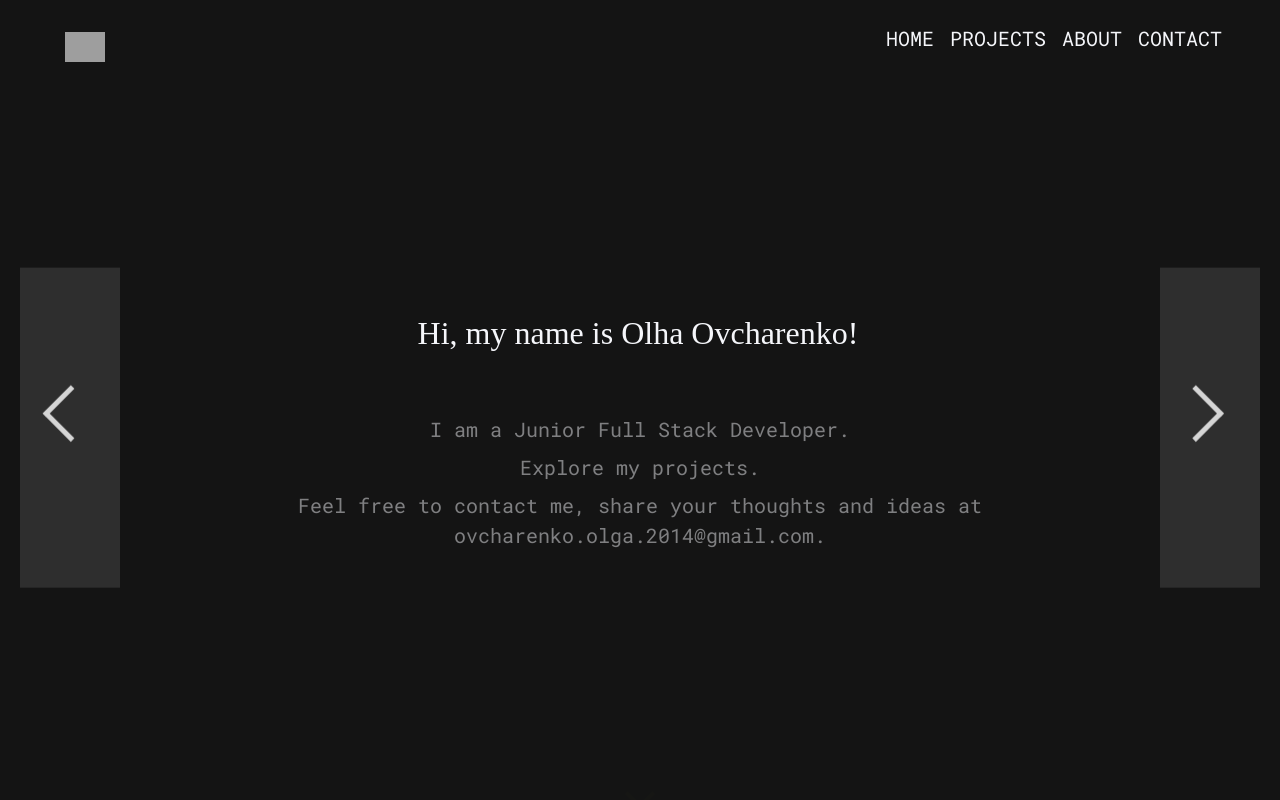
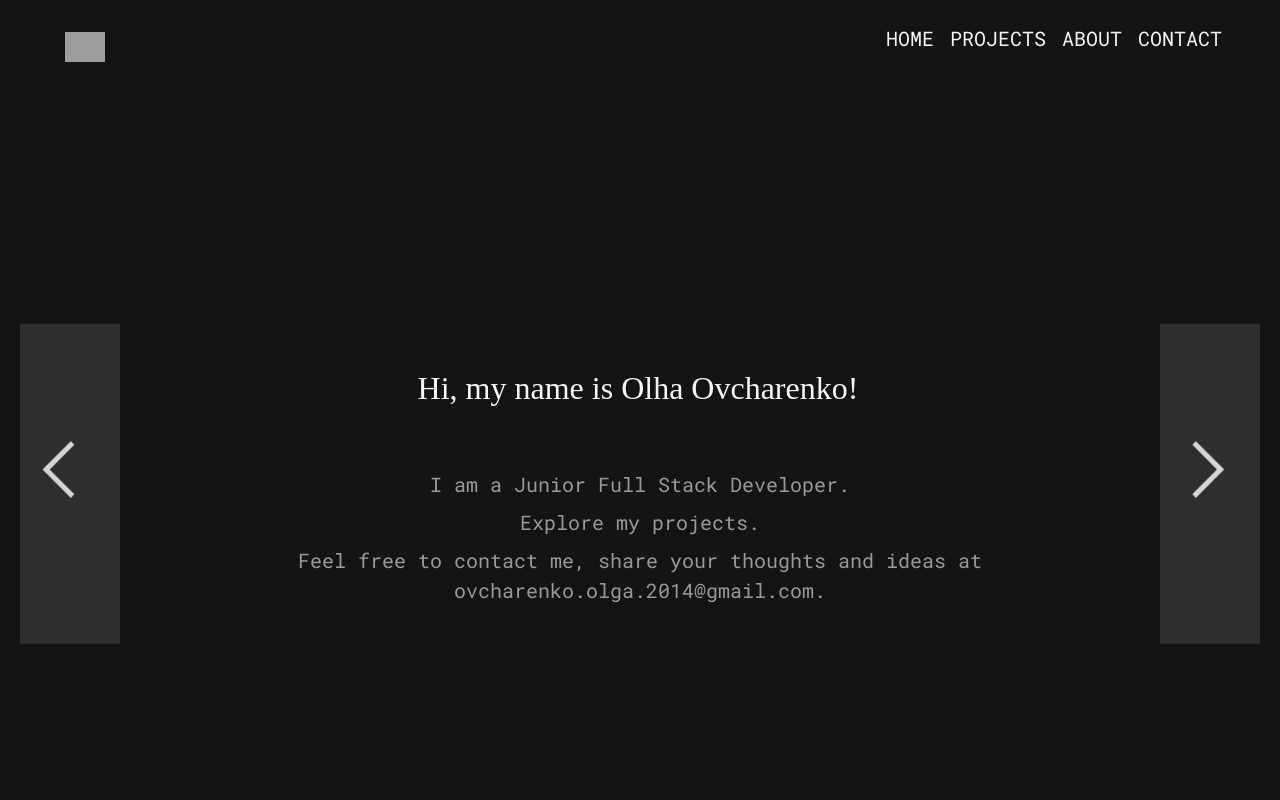
Before and after one commit to OlhaOvcharenko/Portfolio, a React (Create React App) app in the folder client/: page / in a window 1280 px wide. Shown: the top 800 px of the page. Built offline with nearby package versions, Linux system fonts and the light colour scheme; no server answers; grey boxes are pictures that could not be loaded; a web font is replaced by a local one.

Commit message:
Change ArrowRight.js, Arrowleft.js, PageContainer.js by changing styles for arrows

```diff
--- a/client/src/components/Common/ArrowLeft/ArrowLeft.module.scss
+++ b/client/src/components/Common/ArrowLeft/ArrowLeft.module.scss
@@ -1,15 +1,15 @@
 
 .arrowContainer {
   position: fixed;
+  display: flex;
+  justify-content: center;
+  align-items: center;
   top:50%;
   left: 20px;
   background-color: rgba(255, 255, 255, 0.112);
   transform: translateY(-50%);
   width: 100px;
   height: 40vh;
-  display: flex;
-  justify-content: center;
-  align-items: center;
   animation: bounce 3s infinite;
 }
 
--- a/client/src/components/Common/ArrowRight/Arrow.js
+++ b/client/src/components/Common/ArrowRight/ArrowRight.js
@@ -1,4 +1,4 @@
-import styles from "../ArrowRight/Arrow.module.scss"
+import styles from "../ArrowRight/ArrowRight.module.scss"
 import { Link } from "react-router-dom";
 
 const ArrowRight = ({ onClick }) => (
--- a/client/src/components/Common/ArrowRight/Arrow.module.scss
+++ b/client/src/components/Common/ArrowRight/ArrowRight.module.scss
@@ -1,16 +1,15 @@
 
 .arrowContainer {
   position: fixed;
-  top:50%;
+  display: flex;
+  justify-content: center;
+  align-items: center;
+  top: 50%;
   right: 20px;
   background-color: rgba(255, 255, 255, 0.112);
-  top: 50%;
   transform: translateY(-50%);
   width: 100px;
   height: 40vh;
-  display: flex;
-  justify-content: center;
-  align-items: center;
   animation: bounce 3s infinite;
 }
 
--- a/client/src/components/Common/PageContainer/PageContainer.js
+++ b/client/src/components/Common/PageContainer/PageContainer.js
@@ -1,5 +1,5 @@
 import ArrowLeft from '../ArrowLeft/ArrowLeft';
-import ArrowRight from '../ArrowRight/Arrow';
+import ArrowRight from '../ArrowRight/ArrowRight';
 import styles from '../PageContainer/PageContainer.module.scss'
 import { useNavigate } from 'react-router-dom';
 import { useState } from 'react';
@@ -24,8 +24,10 @@ const PageContainer = ({ children, toNext, toPrevious}) => {
 
   return (
     <div className={`${styles.pageContainer} ${isMounted ? styles['fade-in'] : ''} ${isExiting ? styles['fade-out'] : ''}`} >
-      <ArrowLeft onClick={() => handleNavigation(toPrevious)} />
-      <ArrowRight onClick={() => handleNavigation(toNext)} />
+      <div>
+        <ArrowLeft onClick={() => handleNavigation(toPrevious)} />
+        <ArrowRight onClick={() => handleNavigation(toNext)} />
+      </div>
       <div>
         {children}
       </div>
--- a/client/src/components/Common/PageContainer/PageContainer.module.scss
+++ b/client/src/components/Common/PageContainer/PageContainer.module.scss
@@ -3,16 +3,18 @@
 
 .pageContainer {
   background:  $color-on-background;
+  position: relative;
   display: flex;
-  flex-direction: column;
   justify-content: center;
   align-items: center;
-  position: relative;
+  min-height: 100vh;
+  padding: 0 20px;
   padding-bottom: 50px;
   transition: opacity 0.8s ease-in-out, transform 0.8s ease-in-out, 0.8s ease-in-out;
   opacity: 0;
   transform: scale(0.95) rotate(1deg);
 }
+
 
 .fade-in {
   opacity: 1;
--- a/client/src/components/Pages/About/About.js
+++ b/client/src/components/Pages/About/About.js
@@ -1,9 +1,5 @@
 import PageContainer from "../../Common/PageContainer/PageContainer";
-import ArrowRight from "../../Common/ArrowRight/Arrow";
-import ArrowLeft from "../../Common/ArrowLeft/ArrowLeft";
 import styles from "../About/About.module.scss";
-import { useNavigate } from "react-router-dom";
-import { useState } from "react";
 
 const About = () => {
 
--- a/client/src/components/Pages/Home/Home.js
+++ b/client/src/components/Pages/Home/Home.js
@@ -6,7 +6,7 @@ const Home = () => {
     <div>
       <PageContainer  toNext={"/projects"} toPrevious={"/contact"}>
         <Intro />
-       </PageContainer>
+      </PageContainer>
     </div>
   )
 };
--- a/client/src/components/Pages/Projects/Projects.js
+++ b/client/src/components/Pages/Projects/Projects.js
@@ -3,8 +3,7 @@ import { useSelector } from "react-redux";
 import { getAllProjects } from "../../../redux/projectsRedux";
 import ProjectBox from "../../Views/ProjectBox/ProjectBox";
 import PageContainer from "../../Common/PageContainer/PageContainer";
-import ArrowRight from "../../Common/ArrowRight/Arrow";
-import ArrowLeft from "../../Common/ArrowLeft/ArrowLeft";
+
 
 const Projects = () => {
 
```
